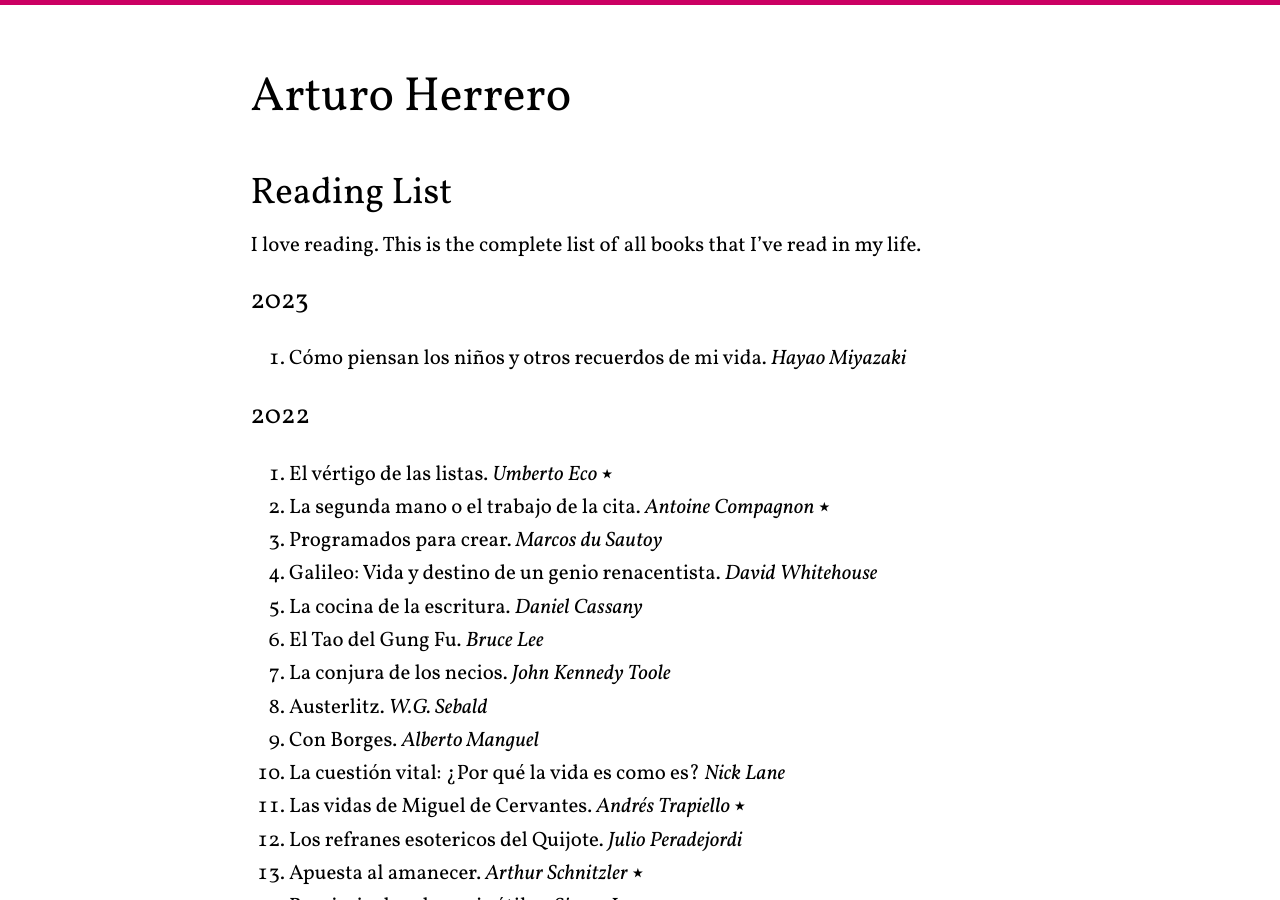
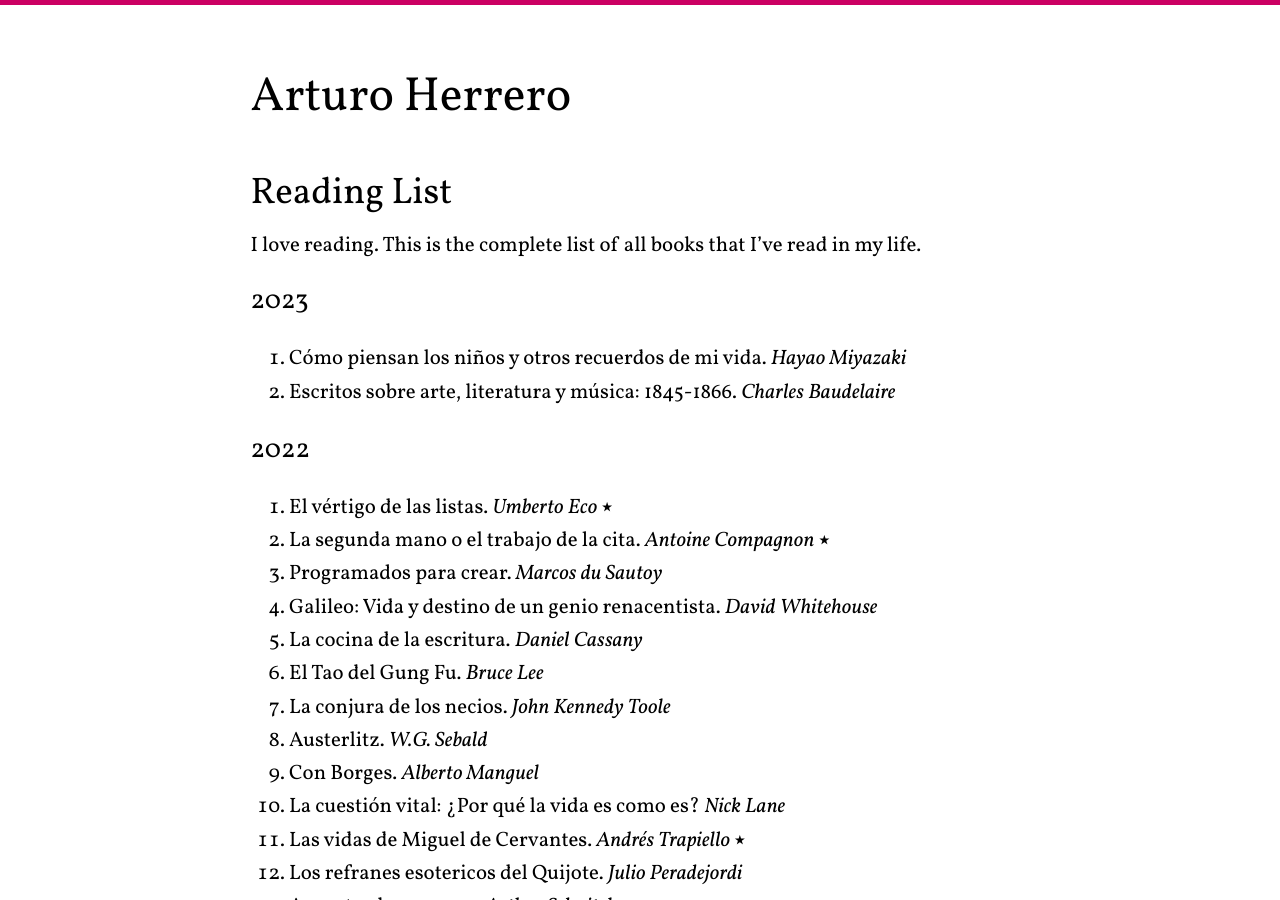
Before and after one commit to arturoherrero/arturoherrero.com, a Jekyll site: the page built from pages/books.md, in a window 1280 px wide and 900 px high. Built offline with Jekyll 4.4.1, drawn with Linux system fonts in a browser that asks for light colours.

Commit message:
Update book list

```diff
--- a/pages/books.md
+++ b/pages/books.md
@@ -11,6 +11,7 @@
 
 ### 2023
 1. Cómo piensan los niños y otros recuerdos de mi vida. *Hayao Miyazaki*
+2. Escritos sobre arte, literatura y música: 1845-1866. *Charles Baudelaire*
 
 
 ### 2022
```
